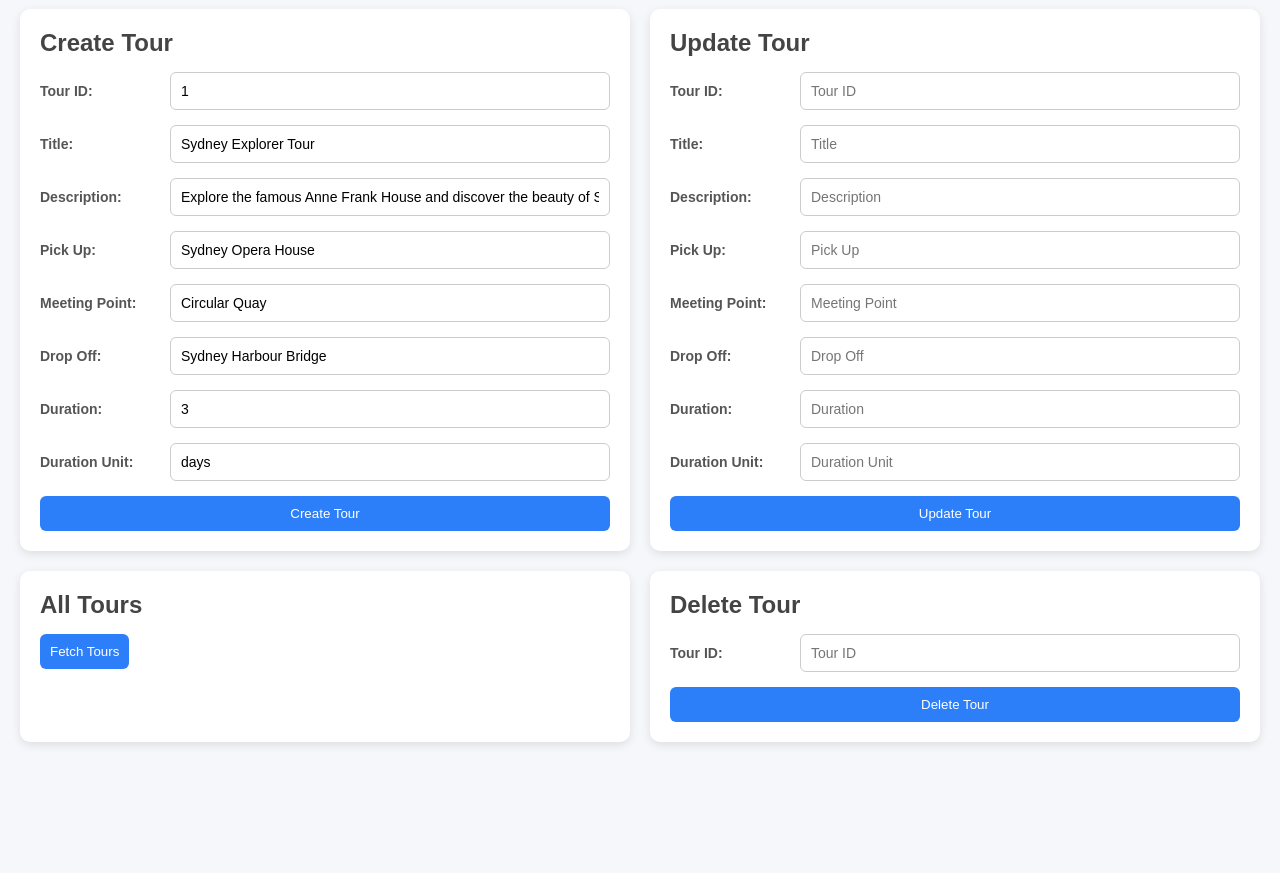
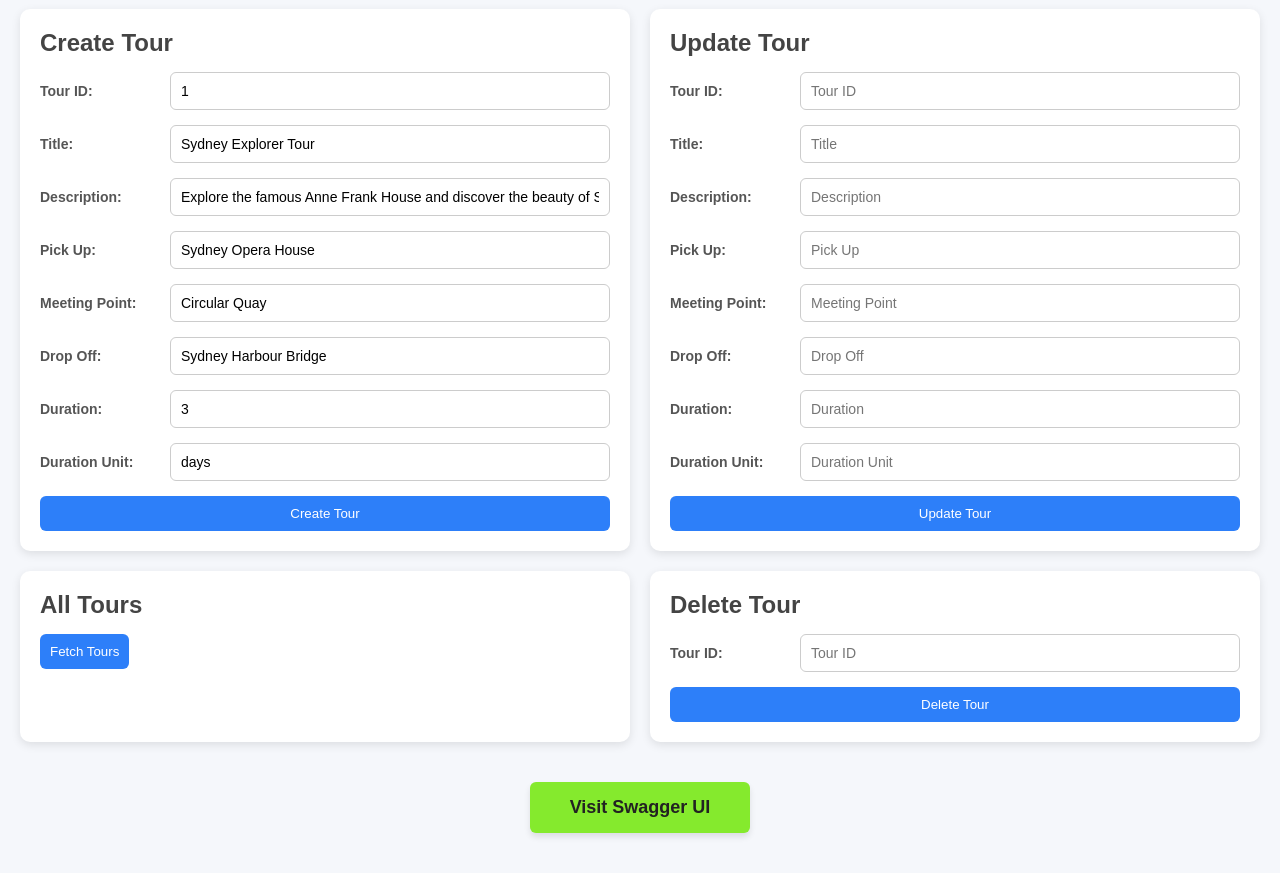
Before and after one commit to sleepingCoder7/tour-connect-backend, a website: page public/index.html in a window 1280 px wide. Shown: the part 78-951 px from the top of the page. Before the commit the page ends 840 px from the top, so only its background shows below. Drawn offline with Linux system fonts and the light colour scheme.

Commit message:
Added button to swagger UI

```diff
--- a/public/index.html
+++ b/public/index.html
@@ -52,6 +52,11 @@
         </div>
     </div>
 
+    <!--Swagger UI button-->
+    <div class="swagger-container">
+        <button class="swagger-btn" onclick="window.location.href='/api-docs'">Visit Swagger UI</button>
+    </div>
+
     <script src="script.js"></script>
 </body>
 </html>
--- a/public/style.css
+++ b/public/style.css
@@ -88,3 +88,23 @@ li {
     padding: 10px;
     border-bottom: 1px solid #eee;
 }
+
+.swagger-container {
+    display: flex;
+    justify-content: center;
+    margin-top: 40px;
+    margin-bottom: 20px;
+}
+
+.swagger-btn {
+    padding: 15px 40px;
+    font-size: 18px;
+    font-weight: bold;
+    background: #85EA2D; /* Swagger logo green */
+    color: #222;
+    box-shadow: 0 4px 6px rgba(0,0,0,0.1);
+}
+
+.swagger-btn:hover {
+    background: #73d120;
+}
```
